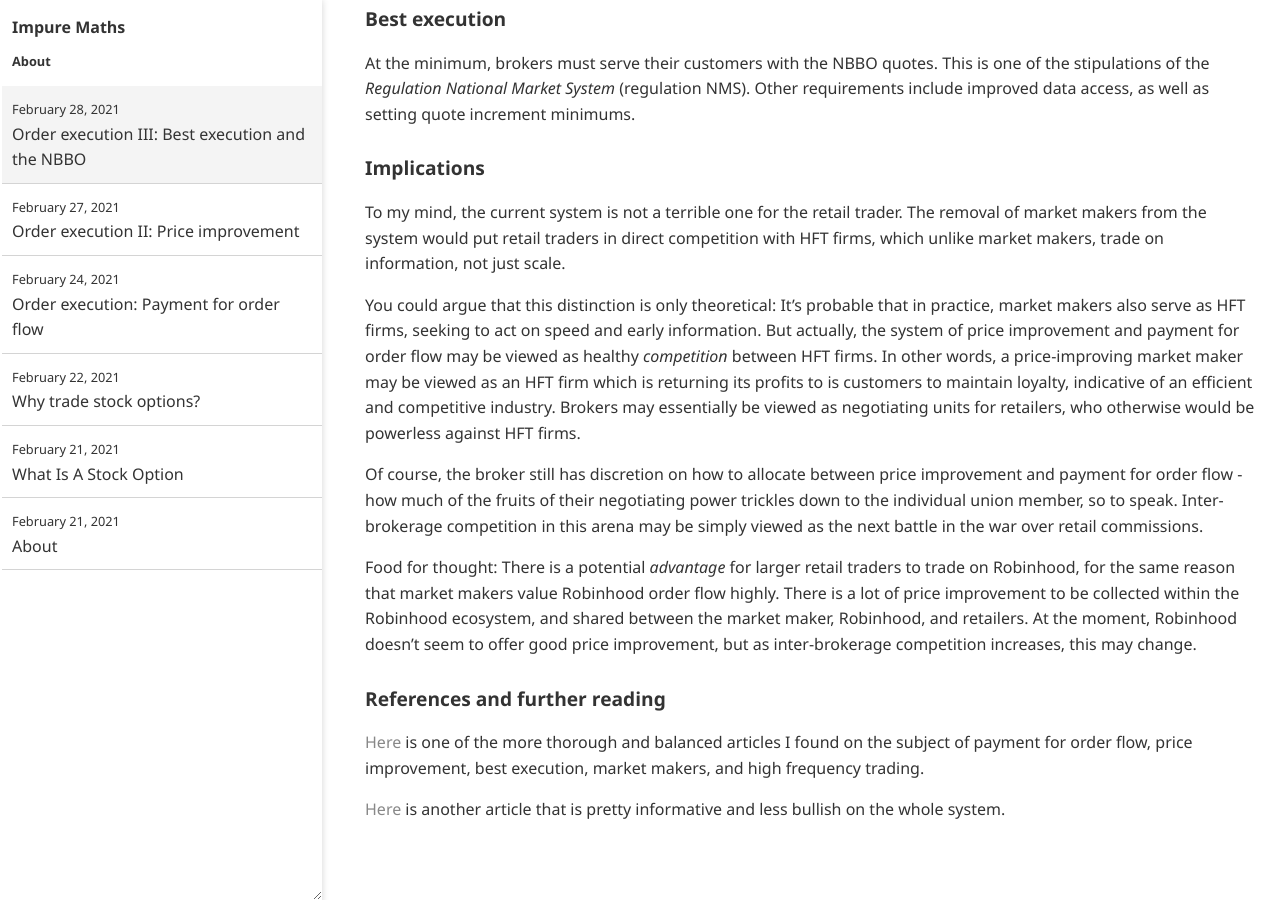
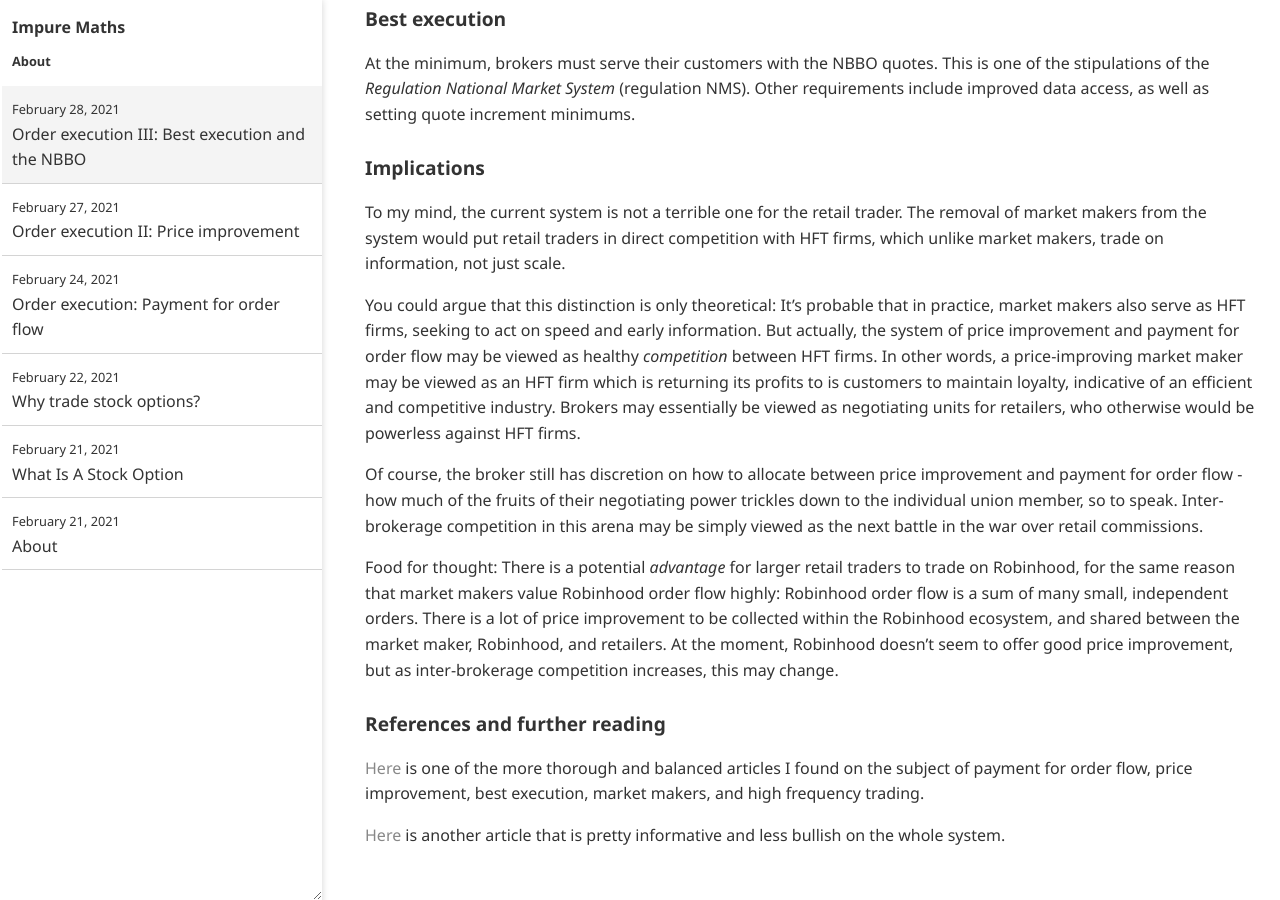
Before and after one commit to impuremaths/impuremaths.github.io, a Jekyll site: the page built from _posts/2021-02-28-order-execution-iii.md, in a window 1280 px wide and 900 px high, scrolled down 754 px. Built offline with Jekyll 4.4.1, drawn with Linux system fonts in a browser that asks for light colours.

Commit message:
Update 2021-02-28-order-execution-iii.md

```diff
--- a/_posts/2021-02-28-order-execution-iii.md
+++ b/_posts/2021-02-28-order-execution-iii.md
@@ -26,7 +26,7 @@
 
 Of course, the broker still has discretion on how to allocate between price improvement and payment for order flow - how much of the fruits of their negotiating power trickles down to the individual union member, so to speak. Inter-brokerage competition in this arena may be simply viewed as the next battle in the war over retail commissions.
 
-Food for thought: There is a potential _advantage_ for larger retail traders to trade on Robinhood, for the same reason that market makers value Robinhood order flow highly. There is a lot of price improvement to be collected within the Robinhood ecosystem, and shared between the market maker, Robinhood, and retailers. At the moment, Robinhood doesn't seem to offer good price improvement, but as inter-brokerage competition increases, this may change.
+Food for thought: There is a potential _advantage_ for larger retail traders to trade on Robinhood, for the same reason that market makers value Robinhood order flow highly: Robinhood order flow is a sum of many small, independent orders. There is a lot of price improvement to be collected within the Robinhood ecosystem, and shared between the market maker, Robinhood, and retailers. At the moment, Robinhood doesn't seem to offer good price improvement, but as inter-brokerage competition increases, this may change.
 
 
 ### References and further reading
```
